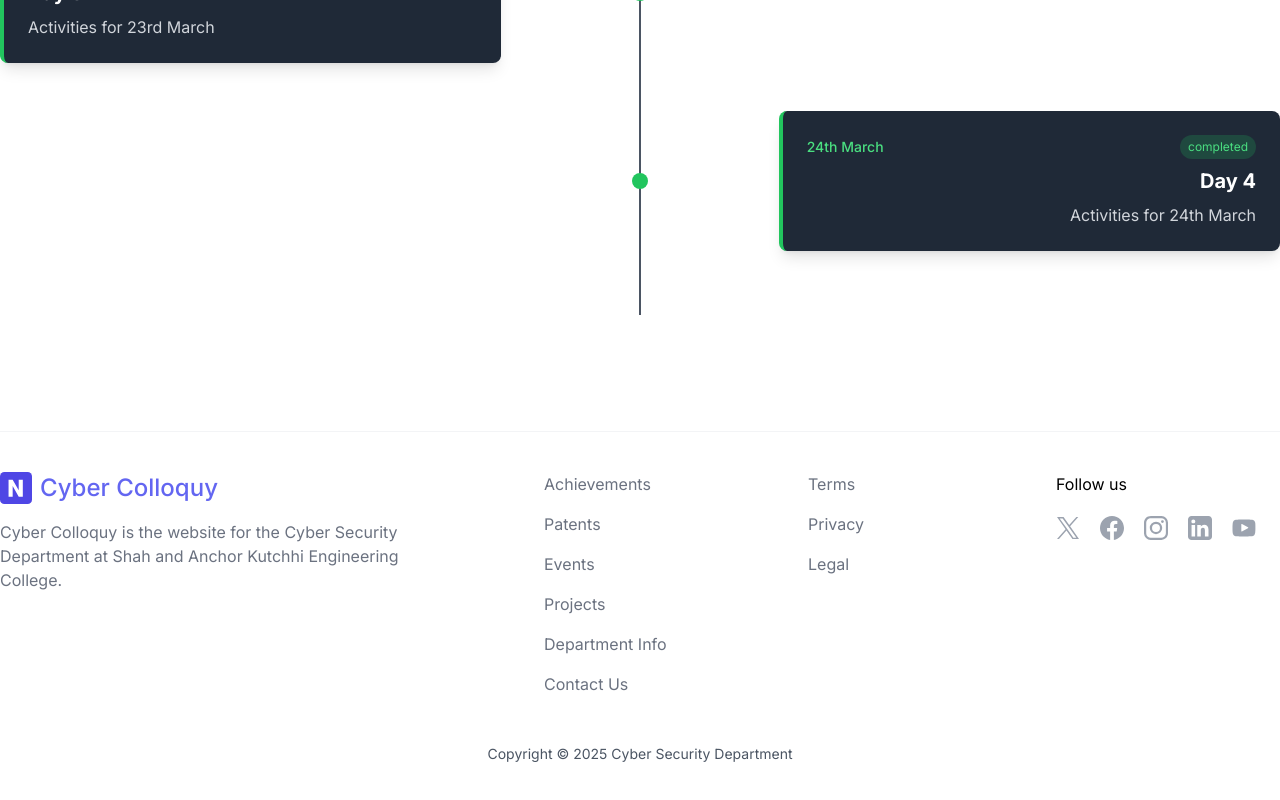
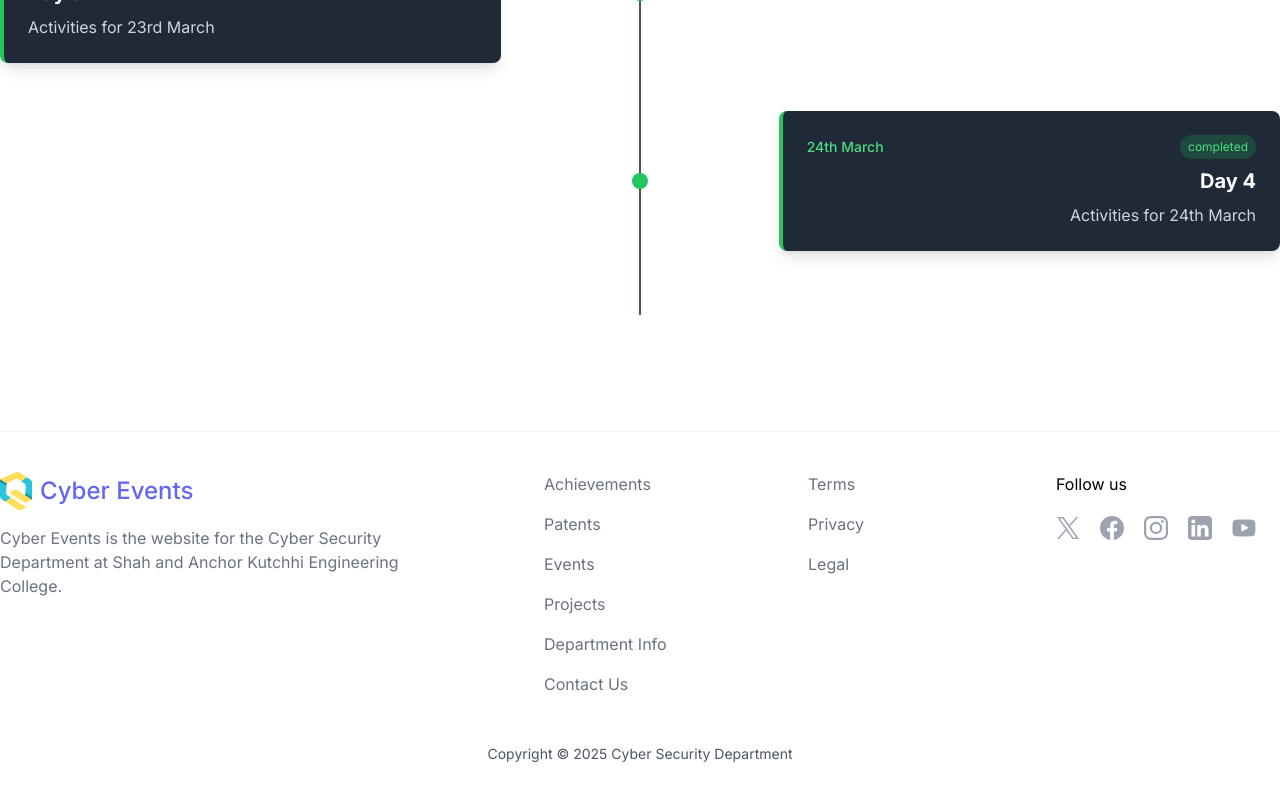
Before and after one commit to Miten15/cyber-colloquy, a Next.js app: page /events/1 in a window 1280 px wide. Shown: the part 1722-2522 px from the top of the page. Built offline with nearby package versions, Linux system fonts and the light colour scheme.

Commit message:
content updated

```diff
--- a/src/app/layout.tsx
+++ b/src/app/layout.tsx
@@ -10,7 +10,7 @@ import { PopupWidget } from "@/components/PopupWidget";
 const inter = Inter({ subsets: ["latin"] });
 
 export const metadata: Metadata = {
-  title: "Colloquy",
+  title: "Cyber Security Events",
   description: "Cyber security",
   icons: {
     icon: "/img/favicon2.png",
--- a/src/app/page.tsx
+++ b/src/app/page.tsx
@@ -42,11 +42,10 @@ export default function Home() {
       {/* Other Sections */}
       <SectionTitle
         preTitle="Cyber Security Department"
-        title="Welcome to Cyber Colloquy 4.0"
+        title="Welcome to Our Cyber Event Platform"
       >
         <p className="text-gray-700 dark:text-gray-300">
-          Explore the world of cybersecurity at SAKEC through the Cyber Colloquy
-          4.0 event.
+        Our source for all events, achievements, projects, and more from various cyber security communities.
         </p>
       </SectionTitle>
 
--- a/src/components/Faq.tsx
+++ b/src/components/Faq.tsx
@@ -40,28 +40,33 @@ export const Faq = () => {
 
 const faqdata = [
   {
-    question: "What is Cyber Colloquy?",
+    question: "What types of cyber events are listed on this website?",
     answer:
-      "Cyber Colloquy is an annual event organized by the Cyber Security Department of Shah and Anchor Kutchhi Engineering College, featuring workshops, lectures, and competitions.",
+      "This website provides information about various cyber-related events, including workshops, conferences, webinars, CTF challenges, and more.",
   },
   {
-    question: "How can I participate in Cyber Colloquy?",
+    question: "How can I register for a cyber event?",
     answer:
-      "Registration details are posted on our website. You can follow the details for registration by going to the events section. ",
+      "Registration details are provided on each individual event page. Look for the 'Register Now' button and follow the instructions.",
   },
   {
-    question: "Are there any entry requirements for Cyber Colloquy?",
+    question: "Are there any fees for attending the cyber events?",
     answer:
-      "There are no specific entry requirements, but some workshops and events might be aimed at specific skill sets. Details are mentioned for each event.",
+      "The fees vary for each event. Some events may be free, while others may have an entry fee, the pricing will be listed on each event.",
   },
   {
-    question: "Can I get certifications after attending the events?",
+    question: "Will I receive a certificate after attending an event?",
     answer:
-      "Certificates will be provided after successful completion of some workshops and some competitions. Please follow the event details to learn more about this.",
+      "Certificates are usually provided for some workshops and training events, and you will need to check specific event pages for more information about certificates.",
   },
   {
-    question: "How do I contact the organizers?",
+    question: "How can I contact the organizers for a specific event?",
     answer:
-      "Please visit the Contact Us page on our website to connect with us.",
+      "Contact information is usually listed with the details for the specific events. Otherwise you can also use the contact us page.",
+  },
+  {
+    question: "Where can I find information about the speakers for the events?",
+    answer:
+      "Speaker information can be found on the details pages for each event. This will give you details about the experts that are presenting in these events.",
   },
 ];
--- a/src/components/Footer.tsx
+++ b/src/components/Footer.tsx
@@ -24,18 +24,18 @@ export function Footer() {
                 className="flex items-center space-x-2 text-2xl font-medium text-indigo-500 dark:text-gray-100"
               >
                 <Image
-                  src="/img/logo.svg"
-                  alt="Cyber Colloquy"
+                  src="/img/favicon2.png"
+                  alt="Cyber Events"
                   width="32"
                   height="32"
                   className="w-8"
                 />
-                <span>Cyber Colloquy</span>
+                <span>Cyber Events</span>
               </Link>
             </div>
 
             <div className="max-w-md mt-4 text-gray-500 dark:text-gray-400">
-              Cyber Colloquy is the website for the Cyber Security Department at
+              Cyber Events is the website for the Cyber Security Department at
               Shah and Anchor Kutchhi Engineering College.
             </div>
           </div>
--- a/src/components/Hero.tsx
+++ b/src/components/Hero.tsx
@@ -1,7 +1,7 @@
 import Image from "next/image";
 import { Container } from "@/components/Container";
 import heroImg from "../../public/img/hero.png";
-import Link from "next/link"; // Import Link from next/link
+import Link from "next/link";
 
 export const Hero = () => {
   return (
@@ -10,12 +10,10 @@ export const Hero = () => {
         <div className="flex items-center w-full lg:w-1/2">
           <div className="max-w-2xl mb-8">
             <h1 className="text-4xl font-bold leading-snug tracking-tight text-gray-800 lg:text-4xl lg:leading-tight xl:text-6xl xl:leading-tight dark:text-white">
-              Welcome to Cyber Colloquy
+            Your Next Cyber Adventure Starts Here
             </h1>
             <p className="py-5 text-xl leading-normal text-gray-500 lg:text-xl xl:text-2xl dark:text-gray-300">
-              Explore the world of cybersecurity with the Cyber Security
-              Department at Shah and Anchor Kutchhi Engineering College.
-              Discover events, achievements, and projects.
+             Join us to experience a wide range of cybersecurity events, connect with like-minded peers, and gain valuable insights into the ever changing world of cyber security.
             </p>
 
             {/* <div className="flex flex-col items-start space-y-3 sm:space-x-4 sm:space-y-0 sm:items-center sm:flex-row">
--- a/src/components/Navbar.tsx
+++ b/src/components/Navbar.tsx
@@ -46,7 +46,7 @@ export const Navbar = () => {
                 className="w-8"
               />
             </span>
-            <span>Cyber Colloquy</span>
+            <span>Cyber Events</span>
           </span>
         </Link>
 
--- a/src/components/data.js
+++ b/src/components/data.js
@@ -11,8 +11,8 @@ import benefitOneImg from "../../public/img/benefit-one.png";
 import benefitTwoImg from "../../public/img/benefit-two.png";
 
 const benefitOne = {
-  title: "Why Attend Cyber Colloquy?",
-  desc: "Discover the unique benefits and learning opportunities that our Cyber Colloquy events offer. Find out how you can contribute and grow.",
+  title: "Why Attend Cyber Events?",
+  desc: "Explore the benefits and learning opportunities offered by different cyber events. Find out how you can contribute and grow in this industry.",
   image: benefitOneImg,
   bullets: [
     {
@@ -22,35 +22,35 @@ const benefitOne = {
     },
     {
       title: "Hands-on Workshops",
-      desc: "Participate in practical workshops to develop practical cybersecurity skills.",
+      desc: "Participate in practical workshops to develop essential cybersecurity skills.",
       icon: <ChartBarSquareIcon />,
     },
     {
       title: "Networking Opportunities",
-      desc: "Connect with fellow students, faculty, and professionals, and participate in discussions on current cybersecurity trends.",
+      desc: "Connect with peers, experts, and potential mentors and partners.",
       icon: <CursorArrowRaysIcon />,
     },
   ],
 };
 
 const benefitTwo = {
-  title: "What to Expect at Cyber Colloquy 4.0?",
-  desc: "Get a glimpse of what awaits you at our latest edition of Cyber Colloquy. This year’s program is set to provide more opportunities and knowledge for all attendees.",
+  title: "What You Can Expect From Our Events?",
+  desc: "Get a glimpse of what awaits you in our diverse range of cyber events. Each event offers a unique program with its own specific goals.",
   image: benefitTwoImg,
   bullets: [
     {
-      title: "Engaging Panel Discussions",
-      desc: "Participate in insightful discussions that will cover various aspects of cybersecurity.",
+      title: "Engaging Discussions",
+      desc: "Participate in insightful discussions on different topics of cybersecurity.",
       icon: <DevicePhoneMobileIcon />,
     },
     {
-      title: "Guest Speakers",
-      desc: "Learn from experts and leaders in the field of cybersecurity, sharing their experience and knowledge.",
+      title: "Renowned Speakers",
+      desc: "Learn from leaders and experts in the field of cybersecurity.",
       icon: <AdjustmentsHorizontalIcon />,
     },
       {
       title: "Exciting Competitions",
-      desc: "Participate in the various competitions that are being held to test your knowledge and skills in the cyber security field.",
+      desc: "Participate in competitions and put your knowledge to test!",
       icon: <SunIcon />,
     },
   ],
@@ -62,7 +62,7 @@ const events = [
     title: "Cybersecurity Colloquy 2021",
     year: 2021,
     date: "November 20, 2021",
-      description: "Our first-ever Cybersecurity Colloquy event.",
+    description: "Our first ever Cybersecurity Colloquy event.",
     location: "Main Auditorium",
     images: ["/img/events/2021/event1.jpg", "/img/events/2021/event2.jpg"],
     tags: ["cybersecurity", "colloquy", "networking"],
@@ -222,7 +222,7 @@ const events = [
       title: "Cybersecurity Colloquy 2023",
       year: 2023,
       date: "October 25, 2023",
-      description: "Our third annual Cybersecurity Colloquy event.",
+      description: "Our annual Cybersecurity Colloquy event.",
       location: "Conference Room",
       images: ["/img/events/2023/event1.jpg", "/img/events/2023/event2.jpg"],
       tags: ["cybersecurity", "colloquy", "cloud computing", "data science"],
@@ -386,7 +386,7 @@ const events = [
     date: "21st to 24th March",
     description: "Adopting the new rules for a privacy-centric future",
     location: "Seminar Hall",
-    images: ["/img/events/colloquy4.0_banner.png", "/img/events/event10.jpg"],
+    images: ["/img/events/event9.jpg", "/img/events/event10.jpg"],
     tags: ["cybersecurity", "colloquy", "quantum computing", "data science"],
     colloquyDetails: {
       conductedBy: "Dr. Eva Brown",
--- a/src/components/impact.tsx
+++ b/src/components/impact.tsx
@@ -1,64 +1,69 @@
-'use client'
+"use client";
+import React, { useState } from "react";
+import { Container } from "@/components/Container";
+import { Shield, Users2, Lightbulb, Cog, Users, Target, Award, BookOpen } from 'lucide-react';
+import { Counter } from './ui/counter';
 
-import { Shield, Users2, Lightbulb, Cog, Users, Target, Award, BookOpen } from 'lucide-react'
-import { Counter } from './ui/counter'
-import { useState } from 'react'
-
-const stats = [
+interface Stat {
+    number: number;
+    label: string;
+    icon: React.ReactNode;
+    suffix?: string;
+}
+const stats: Stat[] = [
   {
     number: 35,
-    label: "Law Enforcement Personnel Trained",
+    label: "Experts and Leaders",
     icon: <Users2 className="h-12 w-12" />
   },
   {
     number: 4,
-    label: "Privacy Professionals Accredited",
+    label: "Innovative Solutions",
     icon: <Shield className="h-12 w-12" />
   },
   {
     number: 600,
-    label: "CIO/CISO Trained in Strategy Program",
+    label: "Skilled Professionals",
     icon: <Lightbulb className="h-12 w-12" />
-
   },
   {
     number: 600,
-    label: "Trained in Security Engineering",
+    label: "Unique Learning Opportunities",
     icon: <Cog className="h-12 w-12" />
   },
   {
     number: 1.4,
-    label: "Women Engineers Trained from Tier II/III",
+    label: "Global Community Reach",
     icon: <Users className="h-12 w-12" />,
     suffix: "K+"
   },
   {
     number: 150,
-    label: "Security Innovators Accelerated",
+    label: "New Insights shared",
     icon: <Target className="h-12 w-12" />
   },
   {
     number: 120,
-    label: "Trained in national Simulation Exercise",
+    label: "Events That Are Conducted",
     icon: <Award className="h-12 w-12" />
   },
   {
     number: 135,
-    label: "Thought Leadership pieces published",
+    label: "Important topics of discussion",
     icon: <BookOpen className="h-12 w-12" />
   }
-]
+];
 
 export function Impact() {
-  const [hoveredIndex, setHoveredIndex] = useState<number | null>(null)
+  const [hoveredIndex, setHoveredIndex] = useState<number | null>(null);
 
   return (
     <section className="py-20 bg-white dark:bg-gray-900">
       <div className="max-w-7xl mx-auto px-4">
         <div className="text-center mb-16">
-          <h2 className="text-4xl font-bold mb-4 dark:text-white">DSCI Impact</h2>
+          <h2 className="text-4xl font-bold mb-4 dark:text-white">Impact of Cyber Events</h2>
           <p className="text-gray-600 dark:text-gray-300 max-w-2xl mx-auto">
-            DSCI&apos;s impactful initiatives are making India a safer, more secure, and trusted nation in cyberspace.
+            Explore the measurable impact of our cyber events, from the number of experts that contribute to them, to the number of participants.
           </p>
         </div>
 
@@ -90,5 +95,5 @@ export function Impact() {
         </div>
       </div>
     </section>
-  )
+  );
 }
```
Also changed, not shown: src/components/Testimonials.tsx (+3 -7 lines). Lines whose indentation alone changed are shown as unchanged.
